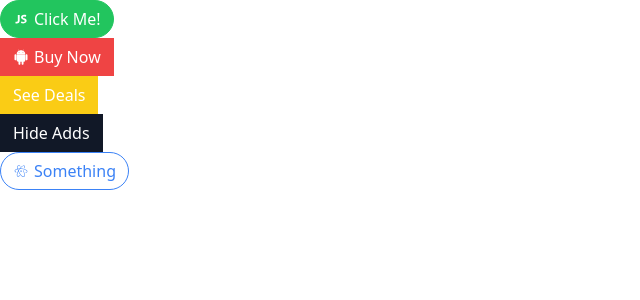
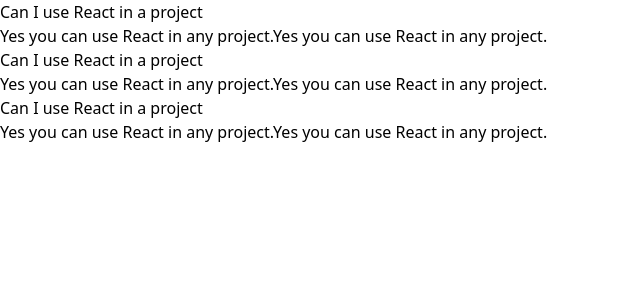
Before and after one commit to asterixf/react-redux, a React (Create React App) app in the folder comps/: page / in a window 1280 px wide. Shown: the top 300 px of the page, without its empty margins (0-640 px from the left). Built offline with nearby package versions, Linux system fonts and the light colour scheme.

Commit message:
reusable componenet practice

```diff
--- a/comps/src/App.js
+++ b/comps/src/App.js
@@ -1,34 +1,27 @@
-import { DiAndroid, DiAtom, DiJavascript1 } from "react-icons/di";
-import Button from "./Button";
+import Accordion from "./components/Accordion"
 
 function App() {
+
+  const items = [
+    {
+      id:'kovfeiovm',
+      label: 'Can I use React in a project',
+      content:' Yes you can use React in any project.Yes you can use React in any project.'
+    },
+    {
+      id:'kovlkdf',
+      label: 'Can I use React in a project',
+      content:' Yes you can use React in any project.Yes you can use React in any project.'
+    },
+    {
+      id:'dkocmdkms',
+      label: 'Can I use React in a project',
+      content:' Yes you can use React in any project.Yes you can use React in any project.'
+    }
+  ]
+
   return (
-  <div>
-    <div>
-      <Button success rounded>
-        <DiJavascript1 />
-        Click Me!
-        </Button>
-    </div>
-    <div>
-      <Button danger>
-        <DiAndroid />
-        Buy Now
-      </Button>
-    </div>
-    <div>
-      <Button warning>See Deals</Button>
-    </div>
-    <div>
-      <Button secondary>Hide Adds</Button>
-    </div>
-    <div>
-      <Button primary rounded outline>
-        <DiAtom />
-        Something
-      </Button>
-    </div>
-  </div>
+    <Accordion items={items}/>
 )}
 
 export default App;
--- /dev/null
+++ b/comps/src/components/Accordion.js
@@ -0,0 +1,15 @@
+function Accordion({ items }) {
+
+  const renderedItems = items.map((item) => {
+    return (
+      <div key={item.id}>
+        <div>{item.label}</div>
+        <div>{item.content}</div>
+      </div>
+    )
+  });
+
+  return <div>{renderedItems}</div>
+};
+
+export default Accordion;
--- a/comps/src/Button.js
+++ b/comps/src/components/Button.js
@@ -8,11 +8,11 @@
   warning,
   danger,
   outline,
-  rounded
-
+  rounded,
+  ...rest
 }) {
 
-  const classes = className('flex items-center px-3 py-1.5 border', {
+  const classes = className(rest.className,'flex items-center px-3 py-1.5 border', {
     "border-blue-500 bg-blue-500": primary,
     "border-gray-900 bg-gray-900": secondary,
     "border-green-500 bg-green-500": success,
@@ -30,7 +30,7 @@
   });
 
   return(
-    <button className={classes}>{children}</button>
+    <button {...rest} className={classes}>{children}</button>
 )}
 
 export default Button;
--- /dev/null
+++ b/comps/src/pages/ButtonPage.js
@@ -0,0 +1,35 @@
+import { DiAndroid, DiAtom, DiJavascript1 } from "react-icons/di";
+import Button from "../components/Button";
+
+function ButtonPage() {
+
+  return (
+  <div>
+    <div>
+      <Button className='mb-5' success rounded>
+        <DiJavascript1 />
+        Click Me!
+        </Button>
+    </div>
+    <div>
+      <Button danger>
+        <DiAndroid />
+        Buy Now
+      </Button>
+    </div>
+    <div>
+      <Button warning>See Deals</Button>
+    </div>
+    <div>
+      <Button secondary>Hide Adds</Button>
+    </div>
+    <div>
+      <Button primary rounded outline>
+        <DiAtom />
+        Something
+      </Button>
+    </div>
+  </div>
+)}
+
+export default ButtonPage;
```
